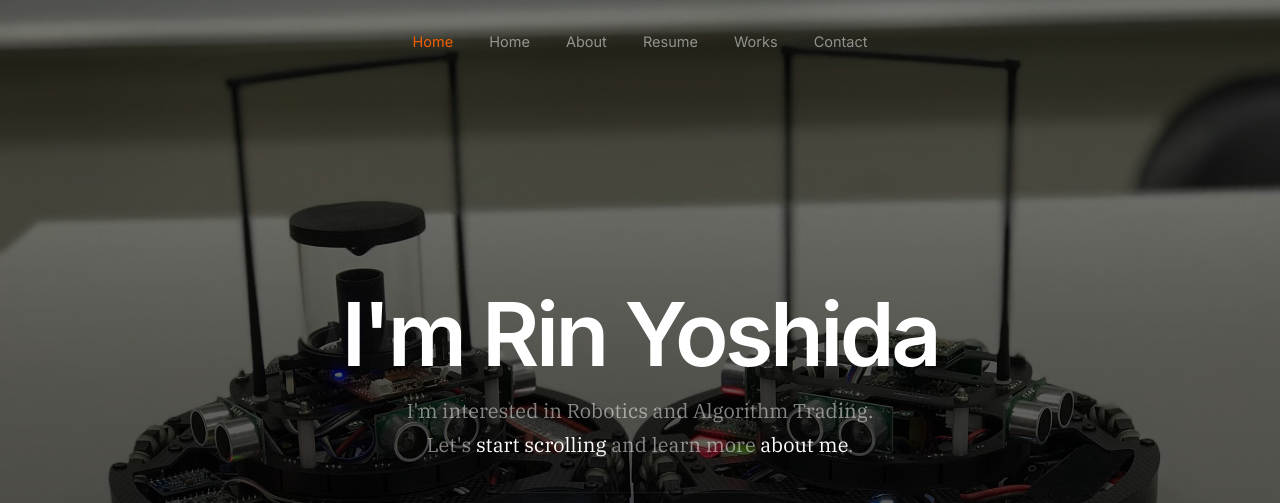
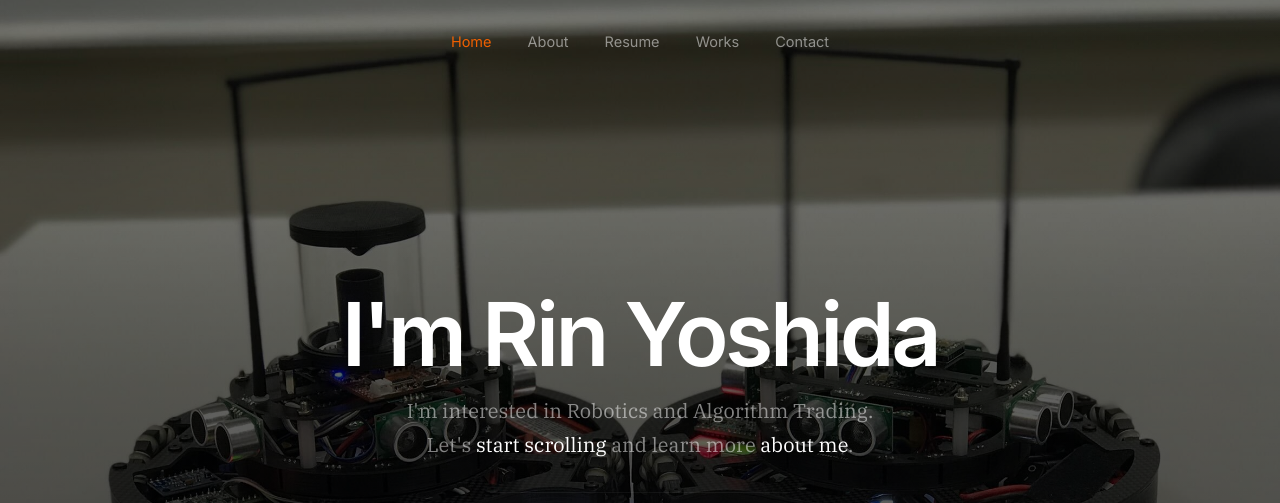
Before and after one commit to RinY0shida/rinyoshida.github.io, a plain HTML site: page index.html in a window 1280 px wide. Shown: the top 503 px of the page. Drawn offline with Linux system fonts and the light colour scheme.

Commit message:
fix index.html

```diff
--- a/index.html
+++ b/index.html
@@ -47,7 +47,6 @@
         <div class="row s-header__nav-wrap">
             <nav class="s-header__nav">
                 <ul>
-                    <li class="current"><a class="smoothscroll" href="#hero">Home</a></li>
                     <li><a class="smoothscroll" href="#hero">Home</a></li>
                     <li><a class="smoothscroll" href="#about">About</a></li>
                     <li><a class="smoothscroll" href="#resume">Resume</a></li>
```
